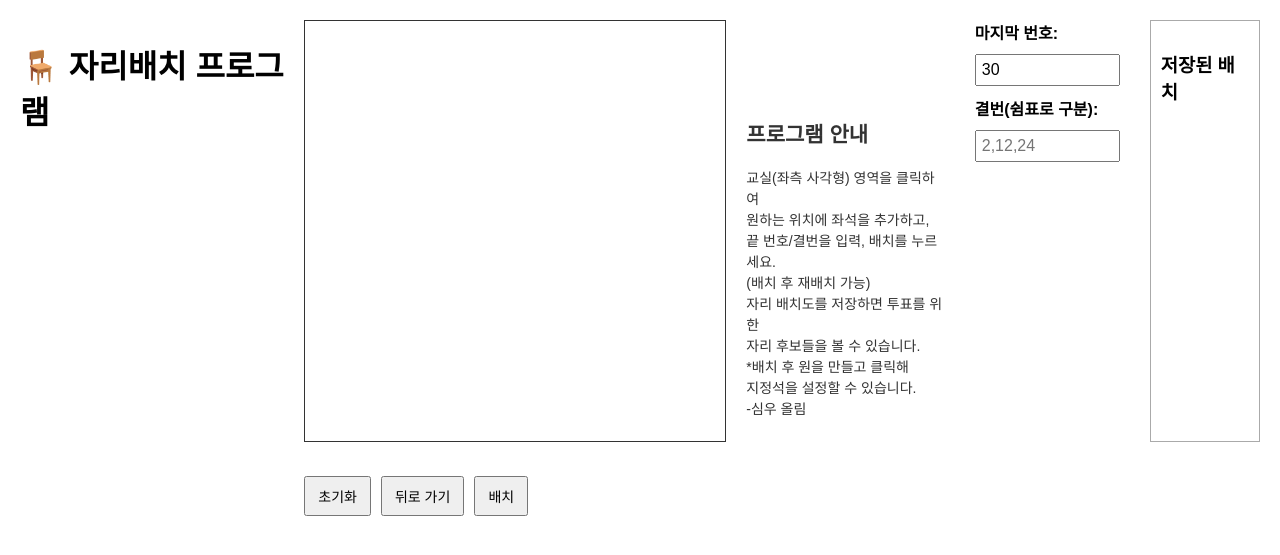
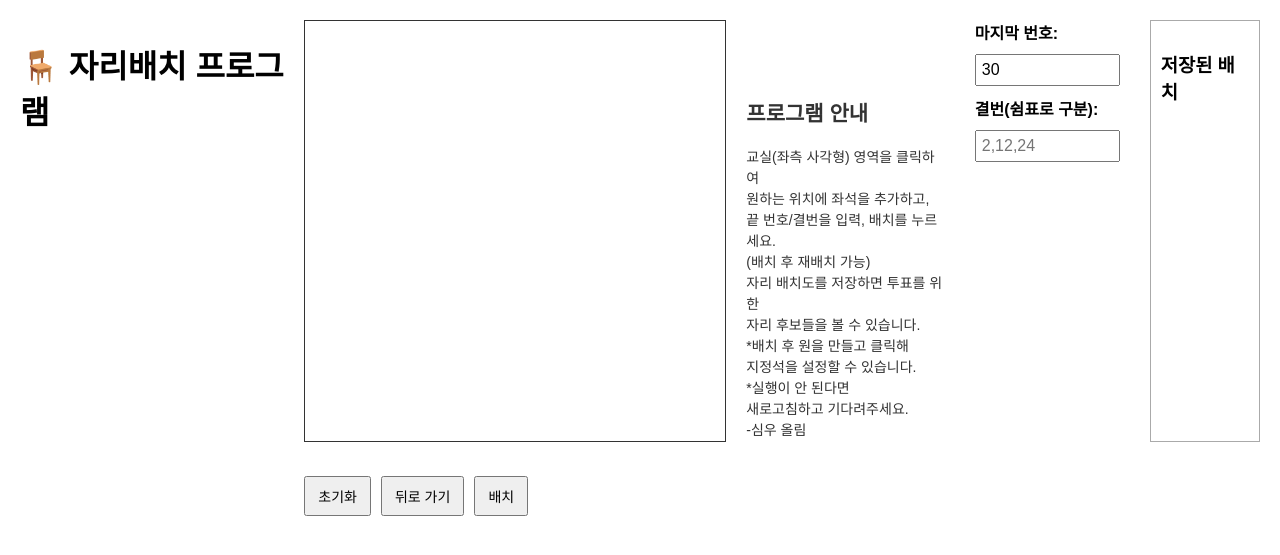
Before and after one commit to swiciel/classseat, a Flask app: page / in a window 1280 px wide. Shown: the top 555 px of the page. Run offline with Flask 2, Linux system fonts and the light colour scheme.

Commit message:
안내문 추가수정

```diff
--- a/templates/index.html
+++ b/templates/index.html
@@ -52,6 +52,8 @@
           자리 후보들을 볼 수 있습니다.<br>
           *배치 후 원을 만들고 클릭해<br>
            지정석을 설정할 수 있습니다.<br>
+          *실행이 안 된다면<br>
+          새로고침하고 기다려주세요.<br>
           -심우 올림
         </p>
       </div>
```
